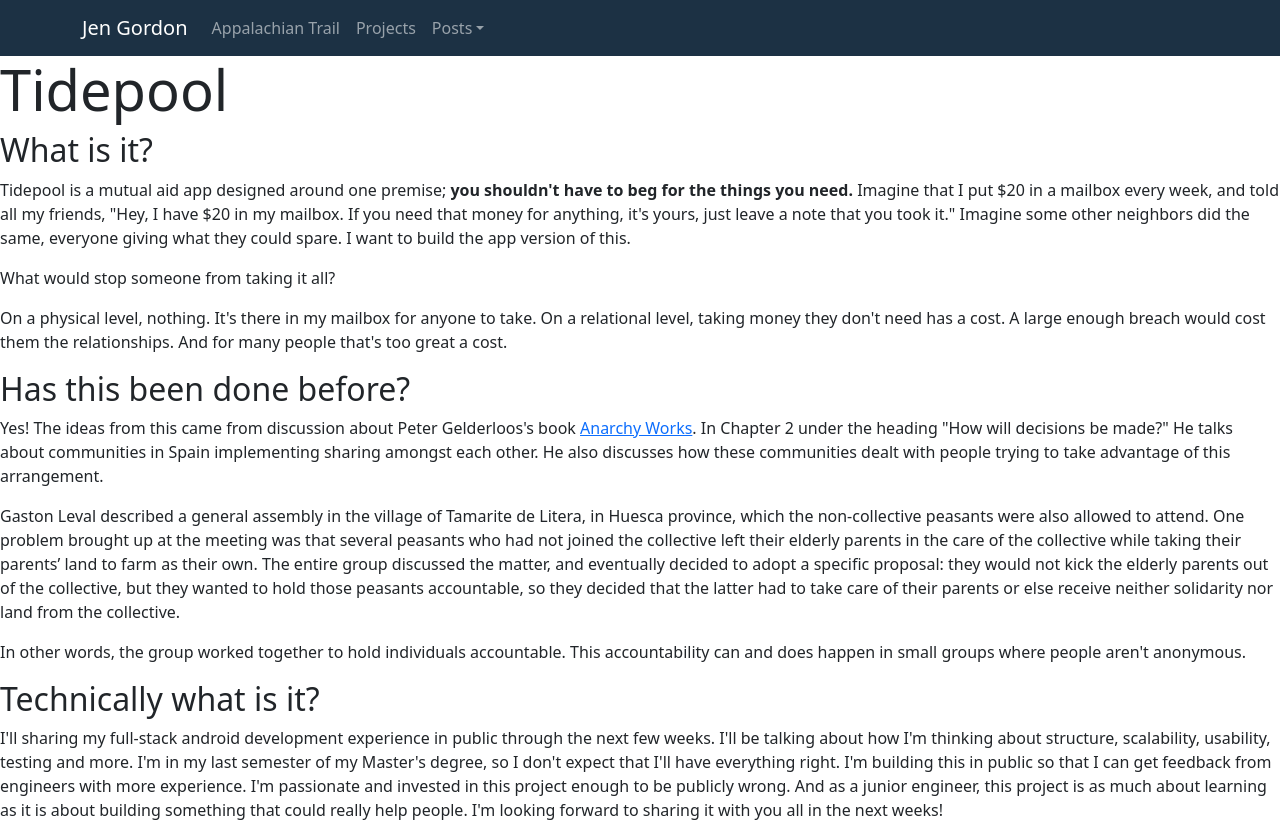
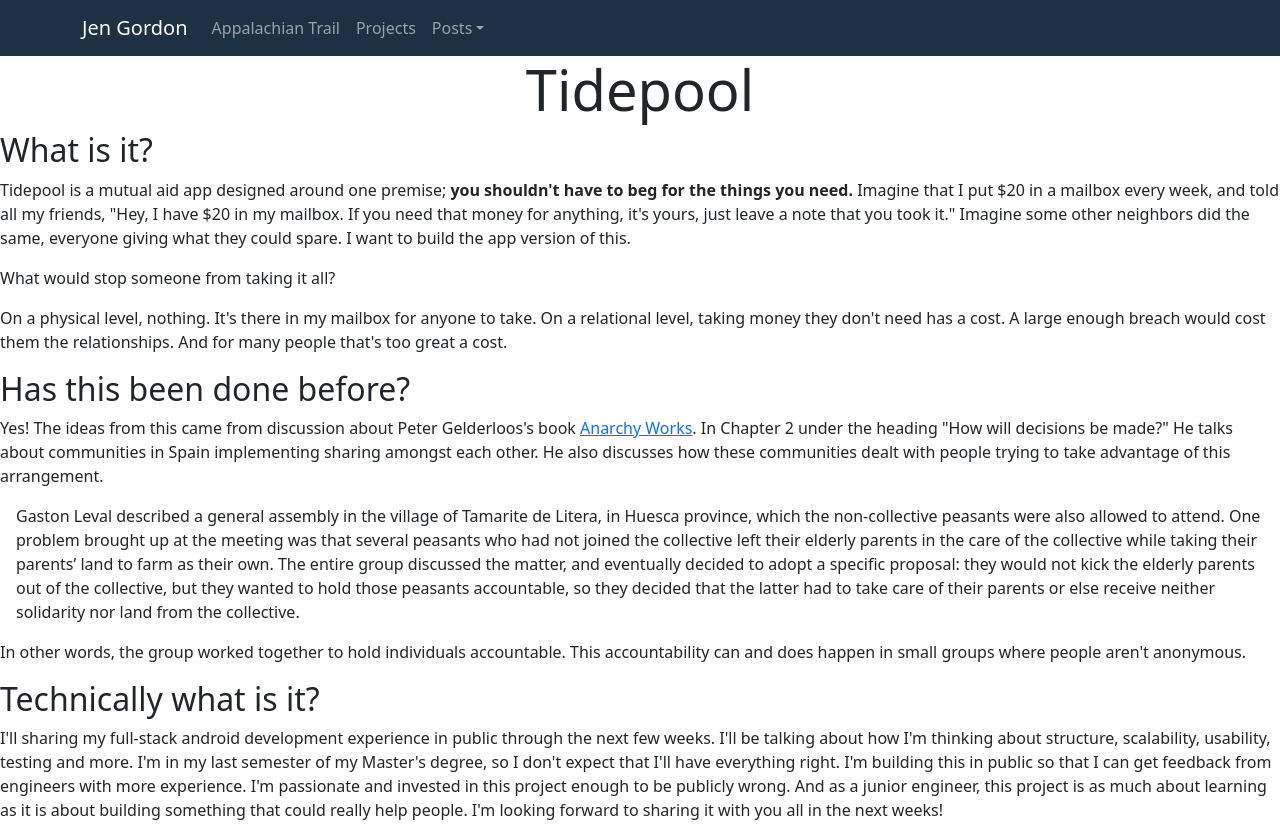
Before and after one commit to Jericgordon/Personal-Website, a React (Vite) app: page /#/blog/1 in a window 1280 px wide. Built offline with nearby package versions, Linux system fonts and the light colour scheme.

Commit message:
Added Blogpost Syling

```diff
--- /dev/null
+++ b/src/css/BlogPosts.css
@@ -0,0 +1,7 @@
+h1 {
+    text-align: center;
+}
+
+.quote {
+    margin-left: 1rem;
+}
--- a/src/pages/BlogPost.jsx
+++ b/src/pages/BlogPost.jsx
@@ -2,6 +2,7 @@ import React from 'react';
 import Navbar from '../componants/WebsiteNavbar.jsx'
 import { useParams } from 'react-router-dom';
 import blogPosts from "../data/blogPosts.json" with {type : "json"}
+import "../css/BlogPosts.css"
 
 export default function BlogPost() {
     const { id } = useParams();
```
